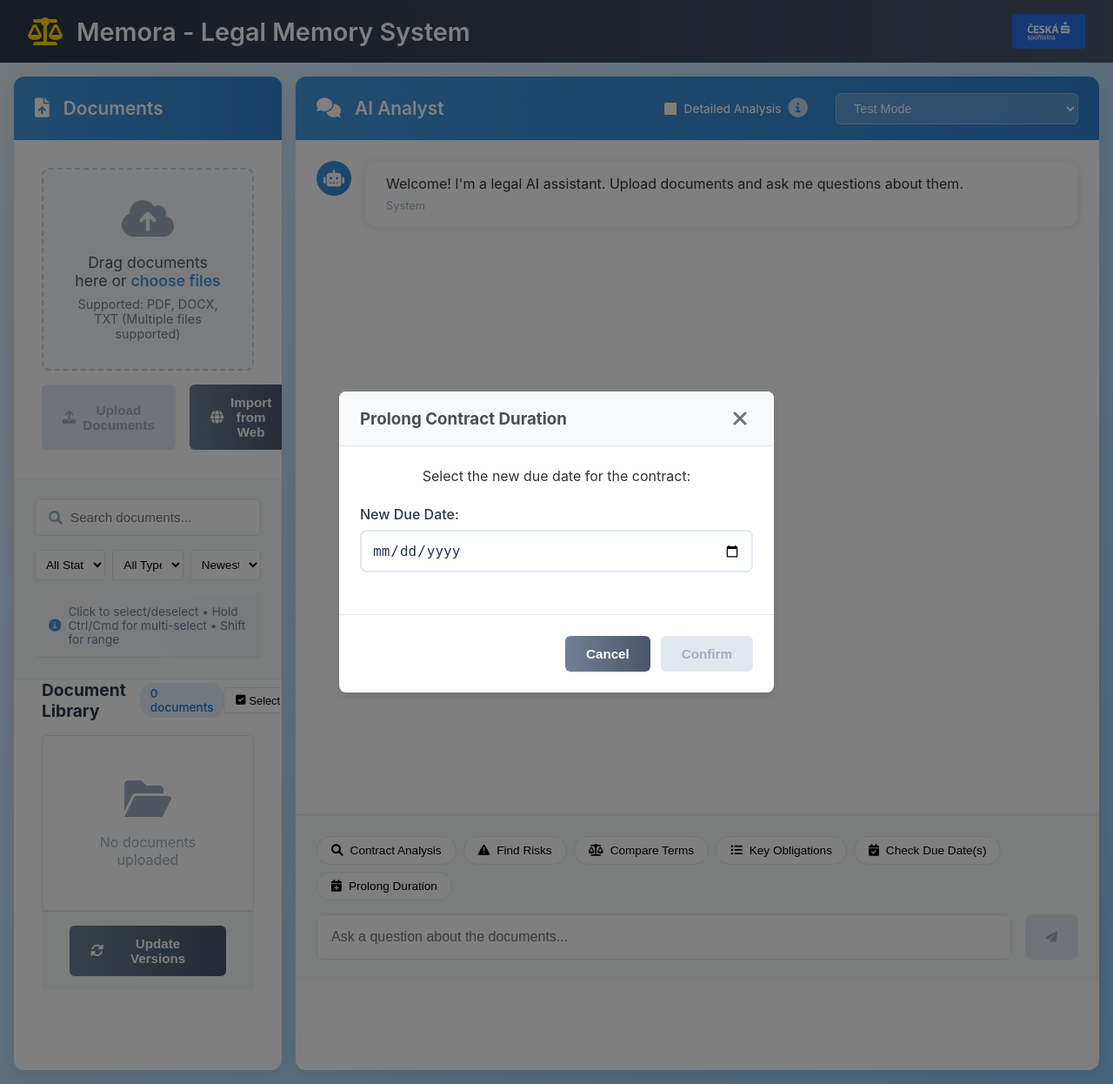
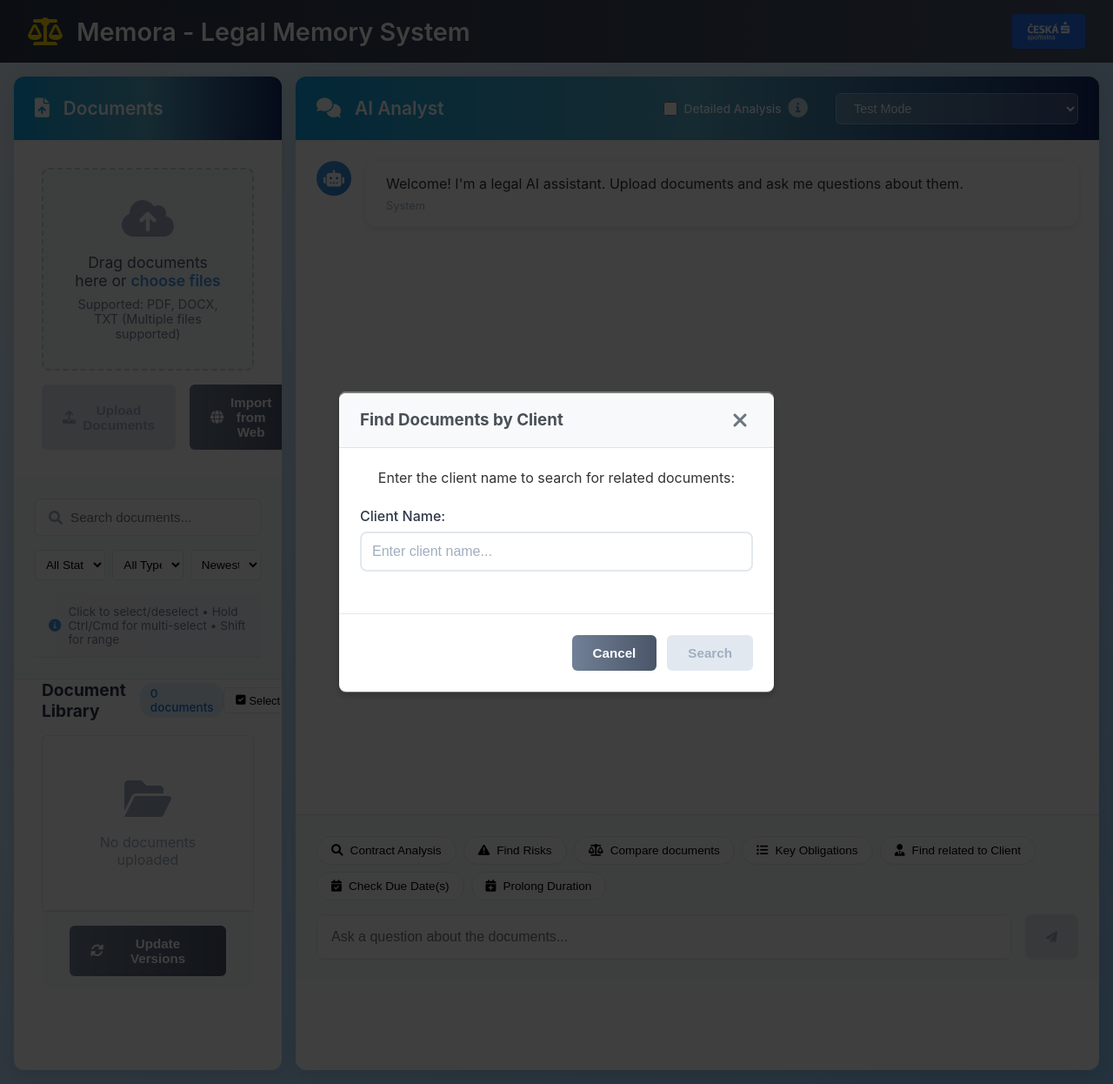
Before and after one commit to 0x216/hackatchon-vibecoding-backend, a FastAPI app: page / in a window 1280 px wide. Shown: the whole page at 87% size. Run offline with FastAPI, Linux system fonts and the light colour scheme; data that the repository does not hold is empty; some libraries are stand-ins or nearby versions.

Commit message:
feat: comparison between documents

```diff
--- a/app/static/index.html
+++ b/app/static/index.html
@@ -356,15 +356,18 @@
                 </button>
                 <button
                   class="quick-btn"
-                  data-question="Compare termination conditions across documents"
+                  data-question="Compare the documents and mention all changes between them. If there are none, mention that."
                 >
-                  <i class="fas fa-balance-scale"></i> Compare Terms
+                  <i class="fas fa-balance-scale"></i> Compare documents
                 </button>
                 <button
                   class="quick-btn"
                   data-question="Summarize key obligations from all documents"
                 >
                   <i class="fas fa-list-ul"></i> Key Obligations
+                </button>
+                <button class="quick-btn" id="findClientBtn">
+                  <i class="fas fa-user-tie"></i> Find related to Client
                 </button>
                 <button
                   class="quick-btn"
@@ -436,6 +439,38 @@
           </div>
         </div>
       </div>
+
+      <!-- Find Client Modal -->
+      <div class="modal" id="findClientModal">
+        <div class="modal-content">
+          <div class="modal-header">
+            <h3>Find Documents by Client</h3>
+            <button class="modal-close" id="findClientModalClose">
+              <i class="fas fa-times"></i>
+            </button>
+          </div>
+          <div class="modal-body">
+            <p>Enter the client name to search for related documents:</p>
+            <div class="client-input-container">
+              <label for="clientNameInput">Client Name:</label>
+              <input
+                type="text"
+                id="clientNameInput"
+                class="client-name-input"
+                placeholder="Enter client name..."
+              />
+            </div>
+          </div>
+          <div class="modal-footer">
+            <button class="btn btn-secondary" id="clientSearchCancelBtn">
+              Cancel
+            </button>
+            <button class="btn btn-primary" id="clientSearchBtn" disabled>
+              Search
+            </button>
+          </div>
+        </div>
+      </div>
     </div>
 
     <script src="https://cdnjs.cloudflare.com/ajax/libs/marked/9.1.6/marked.min.js"></script>
--- a/app/static/script.js
+++ b/app/static/script.js
@@ -110,6 +110,16 @@
     this.prolongDatePicker = document.getElementById("prolongDatePicker");
     this.prolongCancelBtn = document.getElementById("prolongCancelBtn");
     this.prolongConfirmBtn = document.getElementById("prolongConfirmBtn");
+
+    // Find client modal elements
+    this.findClientBtn = document.getElementById("findClientBtn");
+    this.findClientModal = document.getElementById("findClientModal");
+    this.findClientModalClose = document.getElementById("findClientModalClose");
+    this.clientNameInput = document.getElementById("clientNameInput");
+    this.clientSearchCancelBtn = document.getElementById(
+      "clientSearchCancelBtn"
+    );
+    this.clientSearchBtn = document.getElementById("clientSearchBtn");
   }
 
   attachEventListeners() {
@@ -230,6 +240,12 @@
         // Special handling for prolong duration button
         if (e.currentTarget.id === "prolongDurationBtn") {
           this.showProlongDurationModal();
+          return;
+        }
+
+        // Special handling for find client button
+        if (e.currentTarget.id === "findClientBtn") {
+          this.showFindClientModal();
           return;
         }
 
@@ -278,6 +294,36 @@
     this.prolongDurationModal.addEventListener("click", (e) => {
       if (e.target === this.prolongDurationModal) {
         this.hideProlongDurationModal();
+      }
+    });
+
+    // Find client modal event listeners
+    this.findClientModalClose.addEventListener("click", () =>
+      this.hideFindClientModal()
+    );
+    this.clientSearchCancelBtn.addEventListener("click", () =>
+      this.hideFindClientModal()
+    );
+    this.clientSearchBtn.addEventListener("click", () =>
+      this.searchForClient()
+    );
+
+    // Client name input change event
+    this.clientNameInput.addEventListener("input", (e) => {
+      this.clientSearchBtn.disabled = !e.target.value.trim();
+    });
+
+    // Close modal when clicking outside
+    this.findClientModal.addEventListener("click", (e) => {
+      if (e.target === this.findClientModal) {
+        this.hideFindClientModal();
+      }
+    });
+
+    // Enter key support for client search
+    this.clientNameInput.addEventListener("keypress", (e) => {
+      if (e.key === "Enter" && !this.clientSearchBtn.disabled) {
+        this.searchForClient();
       }
     });
   }
@@ -1682,6 +1728,49 @@
     this.prolongDurationModal.style.display = "none";
     this.prolongDatePicker.value = "";
     this.prolongConfirmBtn.disabled = true;
+  }
+
+  showFindClientModal() {
+    // Clear input and disable search button
+    this.clientNameInput.value = "";
+    this.clientSearchBtn.disabled = true;
+
+    // Show modal (use flex to maintain centering)
+    this.findClientModal.style.display = "flex";
+
+    // Focus on client name input
+    setTimeout(() => {
+      this.clientNameInput.focus();
+    }, 100);
+  }
+
+  hideFindClientModal() {
+    this.findClientModal.style.display = "none";
+    this.clientNameInput.value = "";
+    this.clientSearchBtn.disabled = true;
+  }
+
+  searchForClient() {
+    const clientName = this.clientNameInput.value.trim();
+    if (!clientName) {
+      this.showToast("Please enter a client name", "error");
+      return;
+    }
+
+    // Build the question using the specified format
+    const question = `Find and return all the documents for ${clientName}. Only return the document names and titles, nothing else.`;
+    const displayMessage = `Find related to Client: ${clientName}`;
+
+    // Hide modal
+    this.hideFindClientModal();
+
+    // Send message to LLM
+    this.sendMessage(question, displayMessage);
+
+    this.showToast(
+      `Searching for documents related to ${clientName}...`,
+      "info"
+    );
   }
 
   confirmProlongDuration() {
--- a/app/static/styles.css
+++ b/app/static/styles.css
@@ -98,7 +98,13 @@
 }
 
 .panel-header {
-  background: linear-gradient(90deg, #4299e1 0%, #3182ce 100%);
+  background: #10a3de;
+  background: linear-gradient(
+    90deg,
+    rgba(16, 163, 222, 1) 0%,
+    rgba(87, 169, 199, 1) 50%,
+    rgba(21, 42, 102, 1) 100%
+  );
   color: white;
   padding: 1.5rem;
   display: flex;
@@ -775,6 +781,40 @@
   box-shadow: 0 0 0 3px rgba(66, 153, 225, 0.1);
 }
 
+/* Client input styles - matching date input styles */
+.client-input-container {
+  margin: 1.5rem 0;
+  text-align: left;
+}
+
+.client-input-container label {
+  display: block;
+  margin-bottom: 0.5rem;
+  font-weight: 500;
+  color: #2d3748;
+}
+
+.client-name-input {
+  width: 100%;
+  padding: 0.75rem;
+  border: 2px solid #e2e8f0;
+  border-radius: 8px;
+  font-size: 1rem;
+  background: white;
+  color: #2d3748;
+  transition: border-color 0.3s ease, box-shadow 0.3s ease;
+}
+
+.client-name-input:focus {
+  outline: none;
+  border-color: #4299e1;
+  box-shadow: 0 0 0 3px rgba(66, 153, 225, 0.1);
+}
+
+.client-name-input::placeholder {
+  color: #a0aec0;
+}
+
 /* Documents Section */
 .documents-section {
   padding: 0 2rem 2rem;
```
